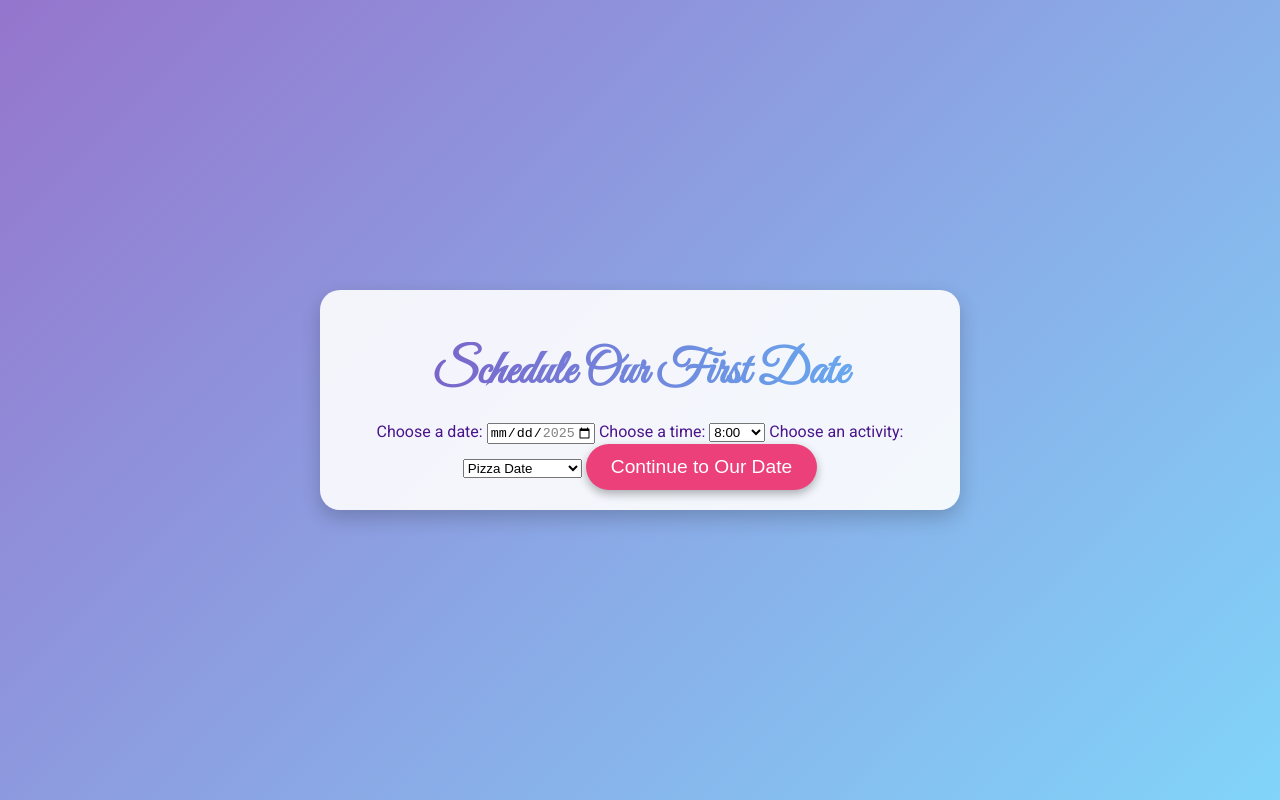
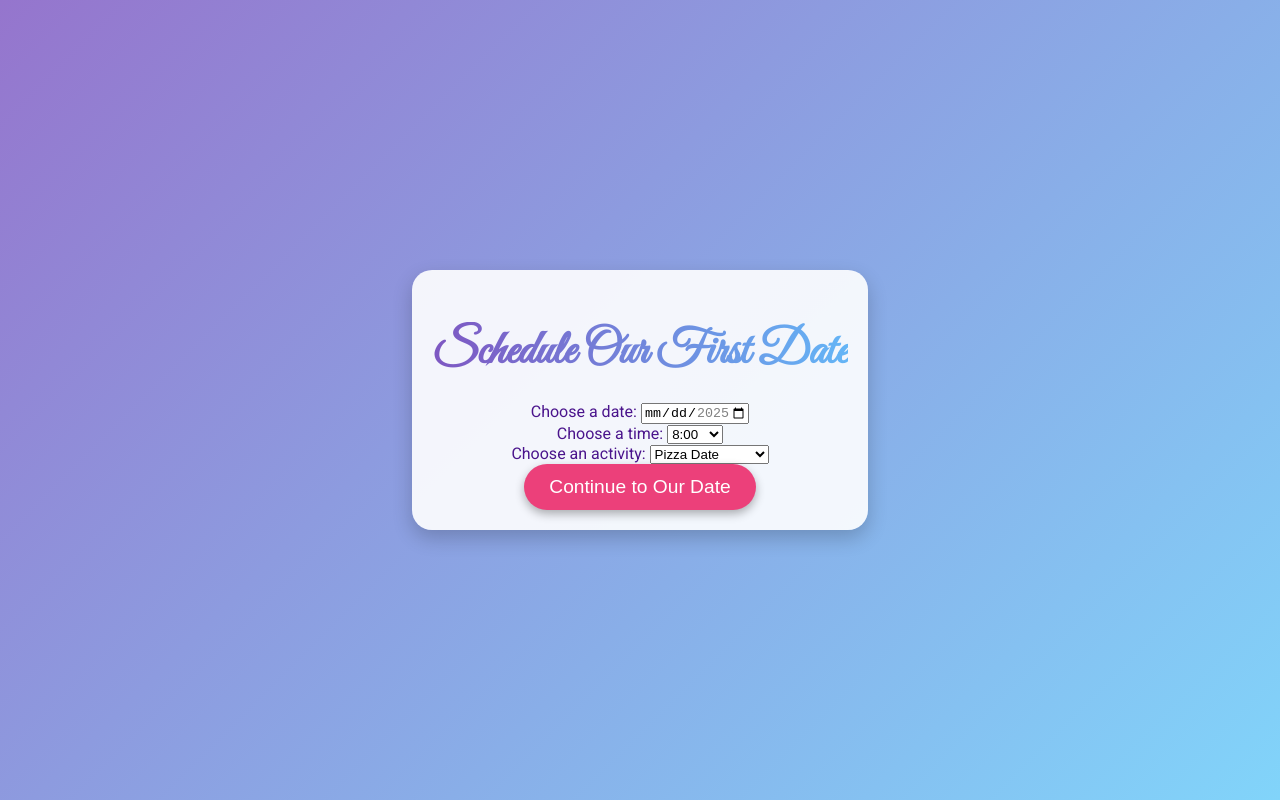
Before and after one commit to smilebotstore/tes, a plain HTML site: page schedule.html in a window 1280 px wide. Drawn offline with Linux system fonts and the light colour scheme.

Commit message:
Update schedule.html

```diff
--- a/schedule.html
+++ b/schedule.html
@@ -11,13 +11,18 @@
 <body class="schedule-background">
     <div class="center-content">
         <h1 class="main-text">Schedule Our First Date</h1>
-        <form id="scheduleForm">
+        <form id="scheduleForm" class="card-form">
+            <div class="form-group">
                 <label for="date">Choose a date:</label>
                 <input type="date" id="date" name="date" min="2025-06-01" max="2025-07-31" required>
+            </div>
+            <div class="form-group">
                 <label for="time">Choose a time:</label>
                 <select id="time" name="time" required>
                     <option value='8:00'>8:00</option><option value='9:00'>9:00</option><option value='10:00'>10:00</option><option value='11:00'>11:00</option><option value='12:00'>12:00</option><option value='13:00'>13:00</option><option value='14:00'>14:00</option><option value='15:00'>15:00</option><option value='16:00'>16:00</option><option value='17:00'>17:00</option><option value='18:00'>18:00</option><option value='19:00'>19:00</option><option value='20:00'>20:00</option><option value='21:00'>21:00</option><option value='22:00'>22:00</option>
                 </select>
+            </div>
+            <div class="form-group">
                 <label for="activity">Choose an activity:</label>
                 <select id="activity" name="activity" required>
                     <option value="Pizza Date">Pizza Date</option>
@@ -25,6 +30,7 @@
                     <option value="Coffee Date">Coffee Date</option>
                     <option value="Walk in the Park">Walk in the Park</option>
                 </select>
+            </div>
             <button type="submit" class="yes-button">Continue to Our Date</button>
         </form>
     </div>
```
Lines whose indentation alone changed are shown as unchanged.
